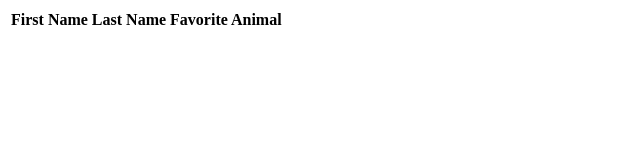
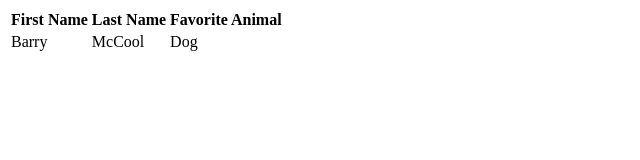
Before and after one commit to barrym07/html-exercise, a plain HTML site: page favorites.html in a window 1280 px wide. Shown: the whole page, without its empty margins (0-640 px from the left). Drawn offline with Linux system fonts and the light colour scheme.

Commit message:
filled table

```diff
--- a/favorites.html
+++ b/favorites.html
@@ -14,7 +14,13 @@
         <th>Favorite Animal</th>
       </tr>
     </thead>
-
+    <tbody>
+      <tr>
+        <td>Barry</td>
+        <td>McCool</td>
+        <td>Dog</td>
+      </tr>
+    </tbody>
   </table>
 </body>
 
```
